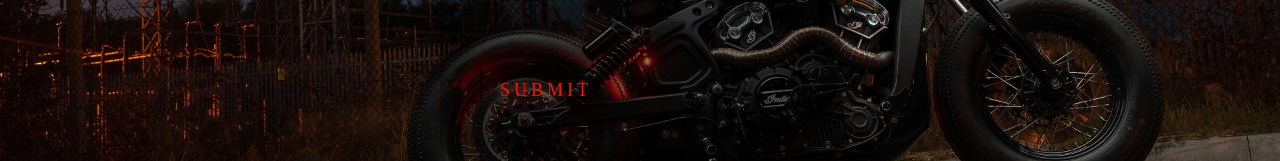
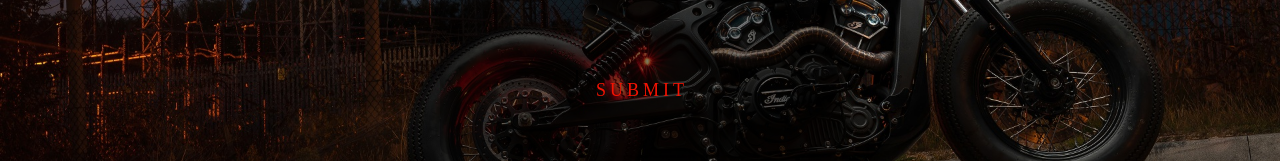
Before and after one commit to 2HEADSs/SPA-Angular, an Angular app in the folder motorcycle-app/: page /auth/login in a window 1280 px wide. Shown: the part 425-586 px from the top of the page. Built offline with nearby package versions, Linux system fonts and the light colour scheme.

Commit message:
update css and html at login form

```diff
--- a/motorcycle-app/src/app/auth/login/login.component.css
+++ b/motorcycle-app/src/app/auth/login/login.component.css
@@ -65,6 +65,7 @@ html {
   .login-box form a {
     position: relative;
     display: inline-block;
+    left: 30%;
     padding: 10px 20px;
     color: #f41303;
     font-size: 18px;
@@ -77,13 +78,13 @@ html {
   }
 
   .login-box a:hover {
-    background: #03e9f4;
+    background: #f7f7f7;
     color: #fff;
     border-radius: 5px;
-    box-shadow: 0 0 5px #ffffff,
-                0 0 25px #ffffff,
-                0 0 50px #4f5050,
-                0 0 100px #6d6e6e;
+    box-shadow: 0 0 5px #fcfcfc,
+                0 0 25px #000000,
+                0 0 50px #000000,
+                0 0 100px #000000;
   }
 
   .login-box a span {
@@ -96,7 +97,7 @@ html {
     left: -100%;
     width: 100%;
     height: 2px;
-    background: linear-gradient(90deg, transparent, #fc0101);
+    background: linear-gradient(90deg, transparent, #ffffff);
     animation: btn-anim1 1s linear infinite;
   }
 
```
